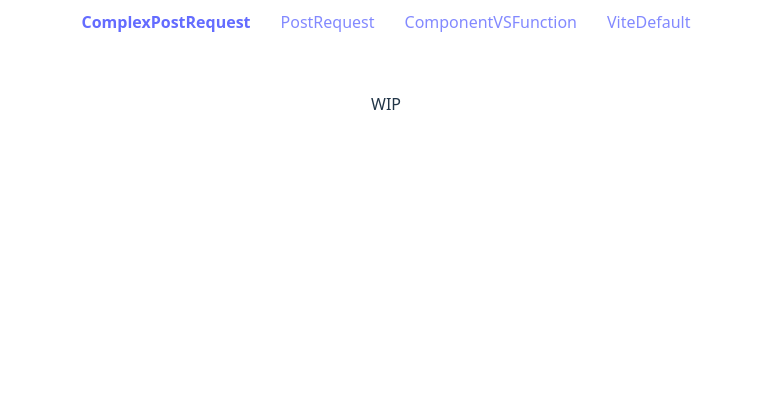
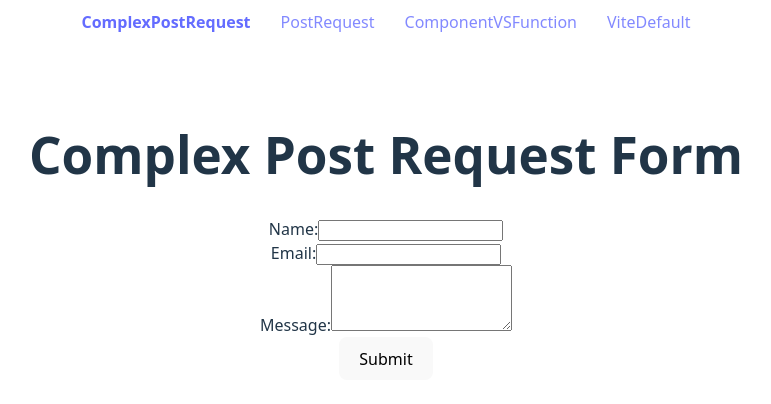
Before and after one commit to ir77/Sandbox-turbo-sniffle, a React (Vite) app in the folder Frontend/: page / in a window 1280 px wide. Shown: the top 404 px of the page, without its empty margins (254-1025 px from the left). Built offline with nearby package versions, Linux system fonts and the light colour scheme.

Commit message:
フォームの実装: 複雑なポストリクエストフォームを追加

```diff
--- a/Frontend/src/pages/ComplexPostRequest.tsx
+++ b/Frontend/src/pages/ComplexPostRequest.tsx
@@ -1,5 +1,27 @@
 function ComplexPostRequest() {
-  return <div>WIP</div>;
+  return (
+    <div>
+      <h1>Complex Post Request Form</h1>
+      <form>
+        <div>
+          <label htmlFor="name">Name:</label>
+          <input type="text" id="name" name="name" />
+        </div>
+
+        <div>
+          <label htmlFor="email">Email:</label>
+          <input type="email" id="email" name="email" />
+        </div>
+
+        <div>
+          <label htmlFor="message">Message:</label>
+          <textarea id="message" name="message" rows={4} />
+        </div>
+
+        <button type="submit">Submit</button>
+      </form>
+    </div>
+  );
 }
 
 export default ComplexPostRequest;
```
Also changed, not shown: 1 other file (tests, documents, lock files or other folders).
